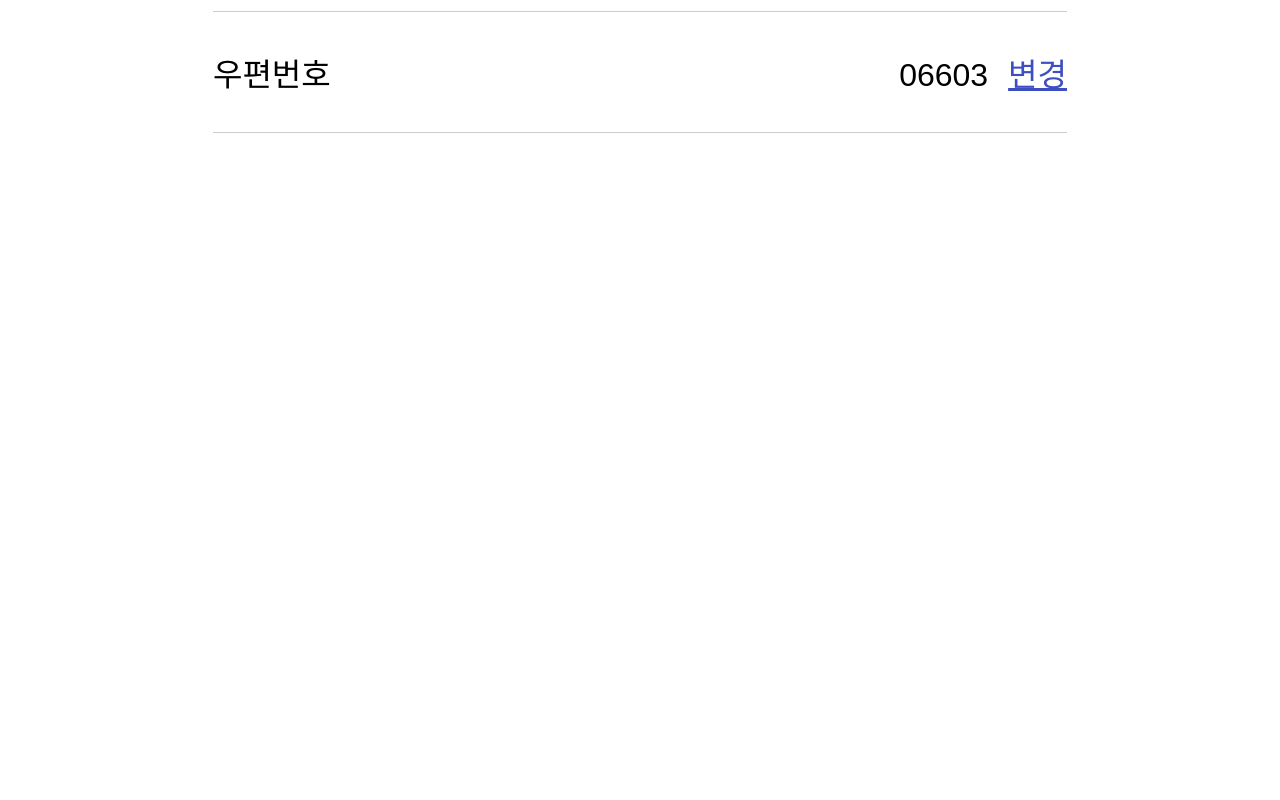
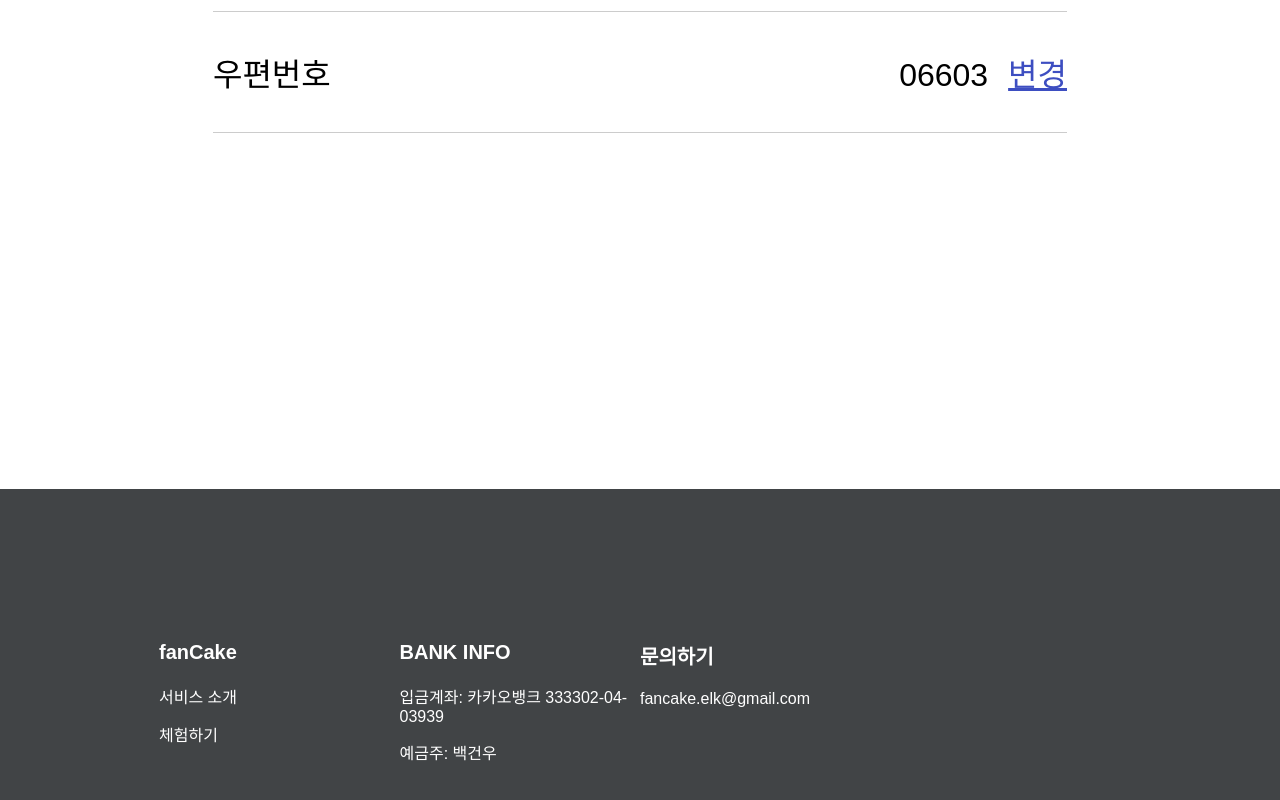
Before and after one commit to team-genever/fancake_frontend, a React (Create React App) app: page /user/1/edit in a window 1280 px wide. Shown: the part 1417-2217 px from the top of the page. Before the commit the page ends 1906 px from the top, so only its background shows below. Built offline with nearby package versions, Linux system fonts and the light colour scheme.

Commit message:
하단 푸터

```diff
--- a/src/App.js
+++ b/src/App.js
@@ -14,6 +14,7 @@ import GlobalStyles from "./components/GlobalStyles";
 import Experience from "./pages/Experience";
 import History from "./pages/History";
 import UserEdit from "./pages/UserEdit";
+import Footer from "./components/Footer";
 
 function App() {
   return (
@@ -29,6 +30,7 @@ function App() {
         <Route path="/user/:userId/edit" component={UserEdit} />
         <Route component={Error} />
       </Switch>
+      <Footer />
       <GlobalStyles />
     </>
   );
--- /dev/null
+++ b/src/components/Footer.js
@@ -0,0 +1,65 @@
+import React from "react";
+import { Link } from "react-router-dom";
+import styled from "styled-components";
+
+const Container = styled.div`
+  width: 100%;
+  height: 513px;
+  padding: 152px 159px 152px 159px;
+  background-color: ${(props) => props.theme.boxDarkGray};
+`;
+
+const FooterGrid = styled.div`
+  display: grid;
+  width: 100%;
+  height: 100%;
+  grid-auto-flow: column;
+  grid-auto-columns: 1fr;
+  grid-template-rows: 100%;
+`;
+
+const Section = styled.div`
+  width: 100%;
+  height: 100%;
+  color: white;
+  display: flex;
+  flex-direction: column;
+  & h5 {
+    font-size: 20px;
+    font-weight: bold;
+    margin-bottom: 20px;
+  }
+  & :is(span, a) {
+    text-decoration: none;
+    font-size: 16px;
+    color: white;
+    margin-bottom: 14px;
+  }
+  & a:hover {
+    opacity: 70%;
+  }
+`;
+
+const Footer = () => (
+  <Container>
+    <FooterGrid>
+      <Section>
+        <h5>fanCake</h5>
+        <Link to="/">서비스 소개</Link>
+        <Link to="/experience">체험하기</Link>
+      </Section>
+      <Section>
+        <h5>BANK INFO</h5>
+        <span>입금계좌: 카카오뱅크 333302-04-03939</span>
+        <span>예금주: 백건우</span>
+      </Section>
+      <Section>
+        <h5>문의하기</h5>
+        <span>fancake.elk@gmail.com</span>
+      </Section>
+      <Section />
+    </FooterGrid>
+  </Container>
+);
+
+export default Footer;
```
